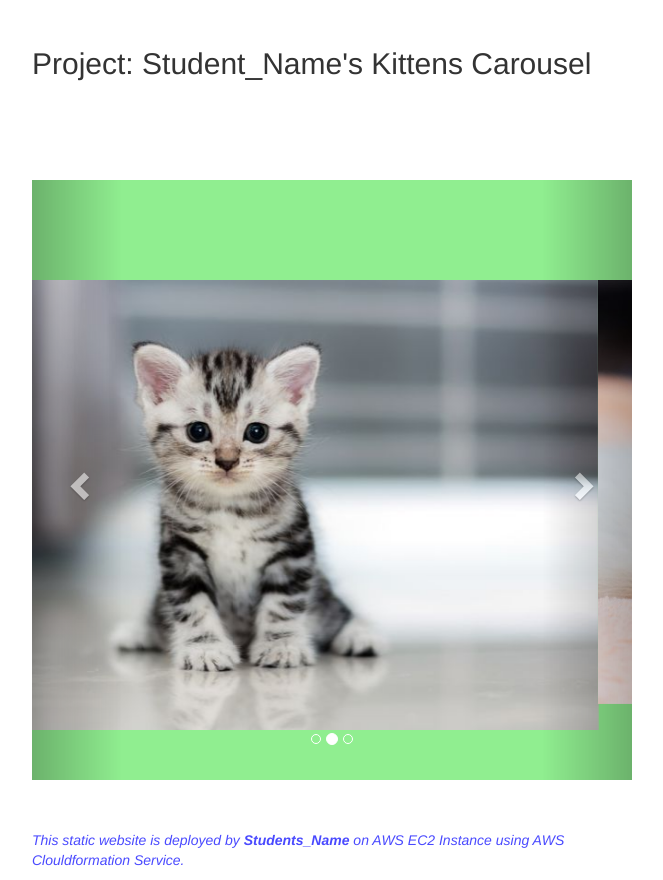
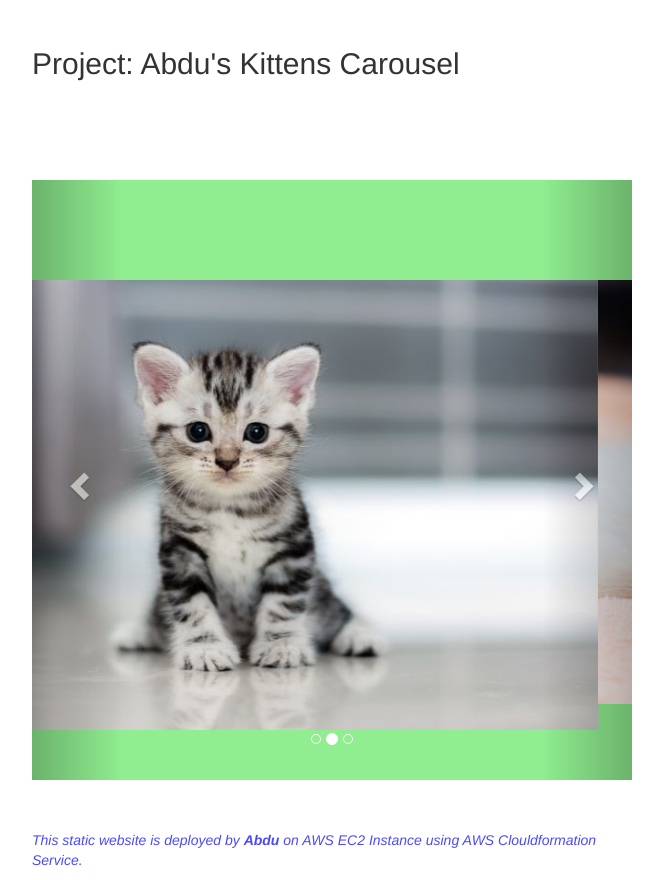
Before and after one commit to abdullahakyuz/Proje-ders, a plain HTML site: page 101-kittens-carousel-static-website-ec2/static-web/index.html in a window 1280 px wide. Shown: the part 403-1283 px from the top of the page, without its empty margins (308-971 px from the left). Drawn offline with nearby package versions, Linux system fonts and the light colour scheme.

Commit message:
kitten added update

```diff
--- a/101-kittens-carousel-static-website-ec2/static-web/index.html
+++ b/101-kittens-carousel-static-website-ec2/static-web/index.html
@@ -45,7 +45,7 @@
 
   <div><img src="https://clarusway.com/wp-content/uploads/2020/06/clarusway_logo.png" /></div>
 
-  <h2> Project: Student_Name's Kittens Carousel</h2>
+  <h2> Project: Abdu's Kittens Carousel</h2>
 
   <div id="myCarousel" class="carousel slide" data-ride="carousel">
     <!-- Indicators -->
@@ -80,7 +80,7 @@
   </div>
 
 
-  <p class="footnote"><i>This static website is deployed by <b> Students_Name </b> on AWS EC2 Instance using AWS
+  <p class="footnote"><i>This static website is deployed by <b> Abdu </b> on AWS EC2 Instance using AWS
       Clouldformation Service.</i></p>
 </body>
 
```
